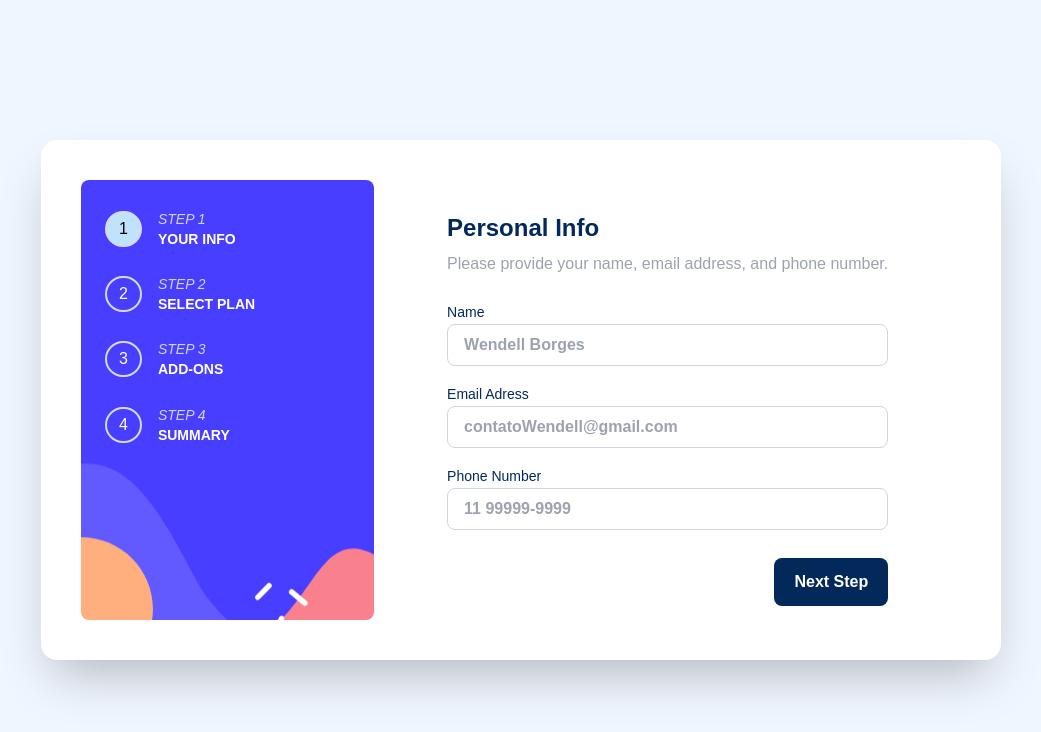
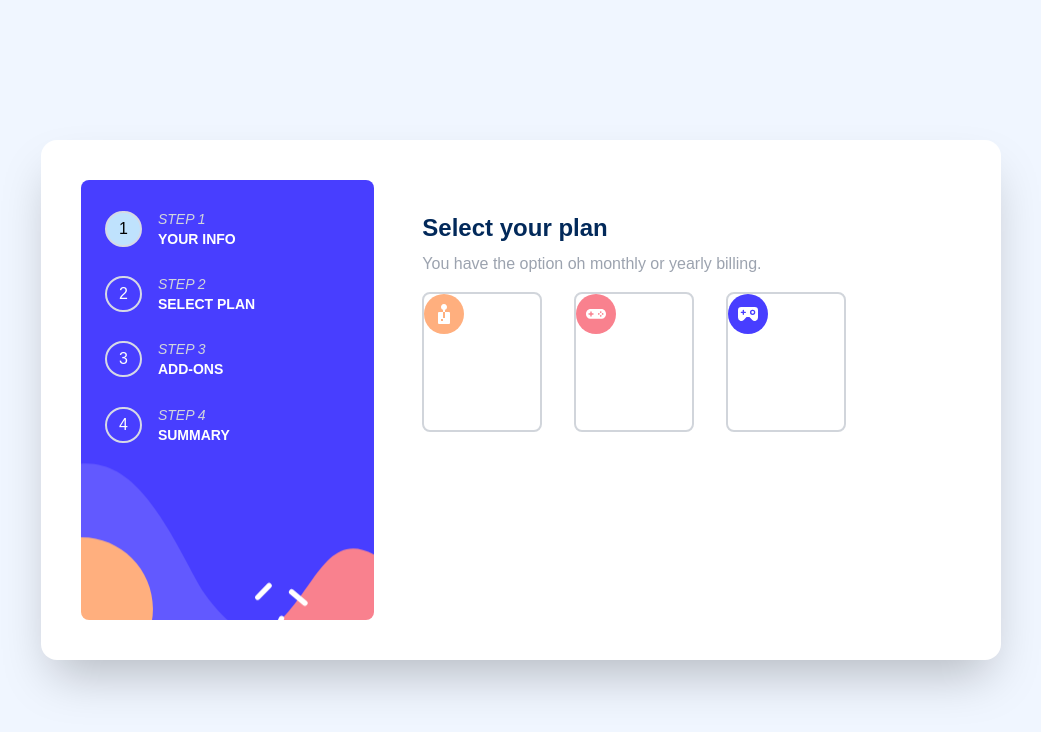
Before and after one commit to Wendell00/Multi-Step-Form, a React (Vite) app: page / in a window 1280 px wide. Shown: the top 732 px of the page, without its empty margins (119-1160 px from the left). Built offline with nearby package versions, Linux system fonts and the light colour scheme.

Commit message:
Adicionado o Your Plan e lógica do router

```diff
--- a/src/App.jsx
+++ b/src/App.jsx
@@ -13,8 +13,8 @@ function App() {
     <div>
       <BrowserRouter>
       <Routes>
-        <Route path='/' element={<YourInfo/>} />
-        <Route path='/selectPlan' element={<SelectPlan/>} />
+        <Route path='/asdsa' element={<YourInfo/>} />
+        <Route path='/' element={<SelectPlan/>} />
       </Routes>
       </BrowserRouter>
 
--- a/src/components/Main/Your-Info/YourInfo.jsx
+++ b/src/components/Main/Your-Info/YourInfo.jsx
@@ -14,8 +14,10 @@ export const YourInfo = () =>{
         const inputName = refName.current;
         const inputEmail = refEmail.current;
         const inputPhone = refPhone.current;
+
         if (validatorForm(inputName.value, inputEmail.value, inputPhone.value)){
-            stepRecorder(2)
+            stepRecorder(2, true)
+            console.log(stepRecorder(2, true))
             navigate('/selectPlan')
         }
 
@@ -24,7 +26,7 @@ export const YourInfo = () =>{
     return(
         <div className='justify-self-center my-0 mx-auto h-auto py-8'>
             <h2 className='text-[#02295a] text-2xl font-bold mb-2'>Personal Info</h2>
-        <p className='font-normal text-gray-400 font-bold'>Please provide your name, email address, and phone number.</p>
+            <p className='font-normal text-gray-400'>Please provide your name, email address, and phone number.</p>
             <form className='mt-6'>
                 <label className='text-[#02295a] text-sm mb-2 font-thin'>Name</label>
                 <label className='error-name text-[#ed3548] text-sm float-right font-bold'></label>
--- a/src/components/Select-Plan/selectPlan.jsx
+++ b/src/components/Select-Plan/selectPlan.jsx
@@ -1,5 +1,27 @@
 export const SelectPlan = () =>{
     return (
-        <div>oi</div>
+        <div className='justify-self-start ml-12 h-auto py-8'>
+            <h2 className='text-[#02295a] text-2xl font-bold mb-2'>Select your plan</h2>
+            <p className='font-normal text-gray-400'>You have the option oh monthly or yearly billing.</p>
+            <div>
+                <ul className="flex justify-center mt-4">
+                    <li>
+                        <div className="border-solid border-2 border-gray-300 w-[120px] h-[140px] mr-8 rounded-lg hover:border-[#473dff] cursor-pointer">
+                            <img src="/multi-step-form-main/assets/images/icon-arcade.svg" alt="" srcset="" />
+                        </div>
+                    </li>
+                    <li>
+                        <div className="border-solid border-2 border-gray-300 w-[120px] h-[140px] mr-8 rounded-lg hover:border-[#473dff] cursor-pointer">
+                            <img src="/multi-step-form-main/assets/images/icon-advanced.svg" alt="" srcset="" />
+                        </div>
+                        </li>
+                    <li>
+                        <div className="border-solid border-2 border-gray-300 w-[120px] h-[140px] mr-8 rounded-lg hover:border-[#473dff] cursor-pointer">
+                            <img src="/multi-step-form-main/assets/images/icon-pro.svg" alt="" srcset="" />
+                        </div>
+                    </li>
+                </ul>
+            </div>
+        </div>
     )
 }
--- a/src/functions/changePage.jsx
+++ b/src/functions/changePage.jsx
@@ -1,19 +1,23 @@
 import { useNavigate } from "react-router-dom";
-import  { useState } from 'react'
+import  { useEffect } from 'react'
 import { SelectPlan } from "../components/Select-Plan/selectPlan";
 import { stepRecorder } from "./stepRecorder";
 import { YourInfo } from "../components/Main/Your-Info/YourInfo";
 
 export const ChangePage = () => {
-    console.log(stepRecorder())
-    if (stepRecorder(0) == 2){
+    useEffect(() =>{
+        stepRecorder(0,false)
+    }, [])
+
+    if (stepRecorder(0, true) == 2){
         return (
             <SelectPlan />
         )
     }
     else {
+        console.log(stepRecorder(0,true))
         return (
-        <YourInfo />
+        <SelectPlan />
     )
     }
 }
--- a/src/functions/step01/validatorForm.js
+++ b/src/functions/step01/validatorForm.js
@@ -16,6 +16,6 @@ export const validatorForm = (name, email, phone) =>{
     errorEmail.innerHTML = emailValidation == true? '' : emailValidation
     errorPhone.innerHTML = phoneValidation == true ? '' : phoneValidation
 
-    if(nameValidation, emailValidation, phoneValidation) return true
+    if(typeof nameValidation == "boolean", typeof emailValidation == "boolean", typeof phoneValidation == "boolean") return true
     else return false
 }
--- /dev/null
+++ b/src/functions/stepRecorder.js
@@ -0,0 +1,12 @@
+let step = 1
+
+export const stepRecorder = (param, condition) =>{
+    if(param > 0 && condition) {
+        step = param;
+        return step
+    }
+    else {
+        return step
+    }
+
+}
--- a/src/functions/stepRecorder.jsx
+++ /dev/null
@@ -1,13 +0,0 @@
-import { useState } from "react"
-
-export function stepRecorder(param){
-    const [step, setStep] = useState(1)
-
-    if(param > 0) {
-        setStep(param)
-        return ''
-    }
-    else {
-        return step
-    }
-}
```
Lines whose indentation alone changed are shown as unchanged.
